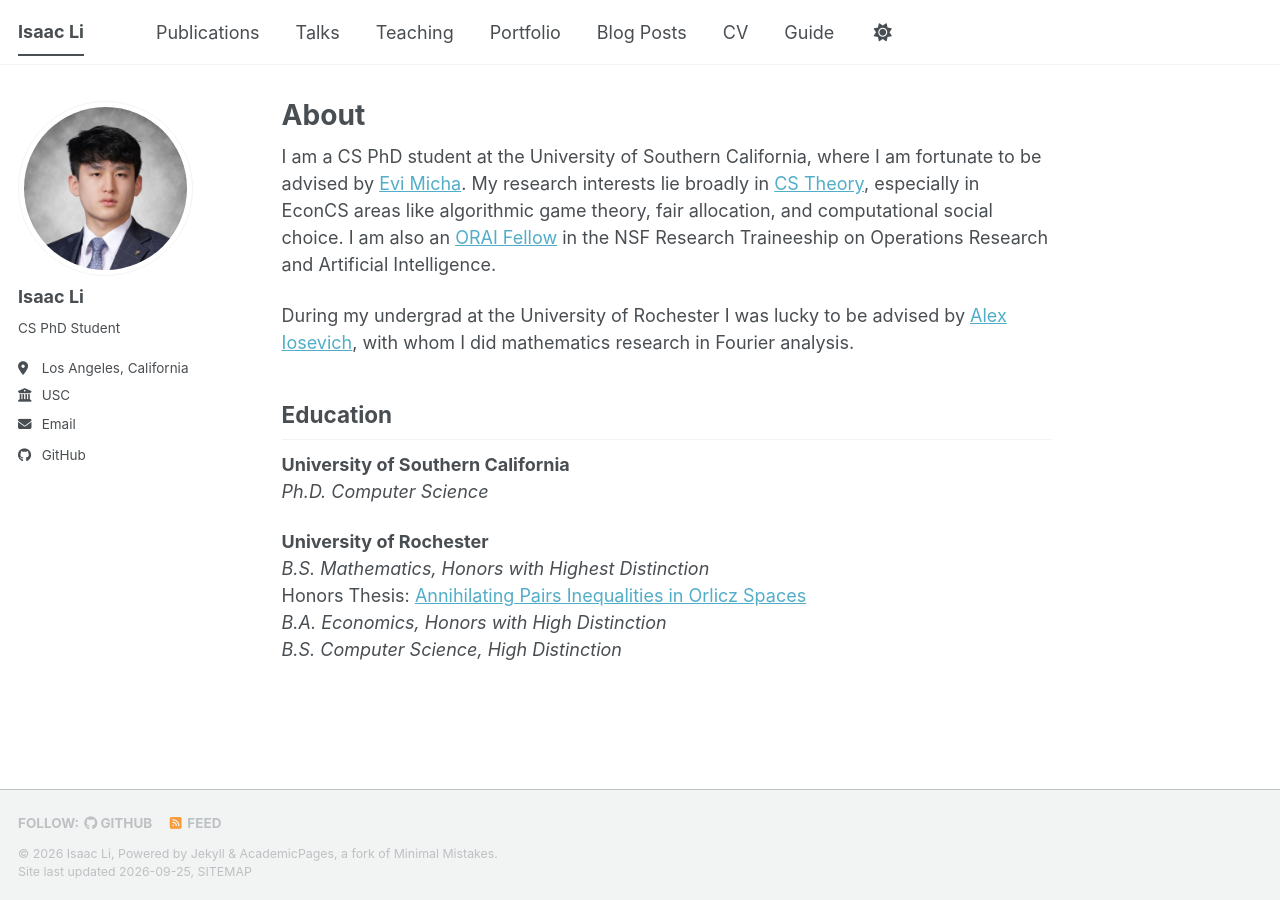
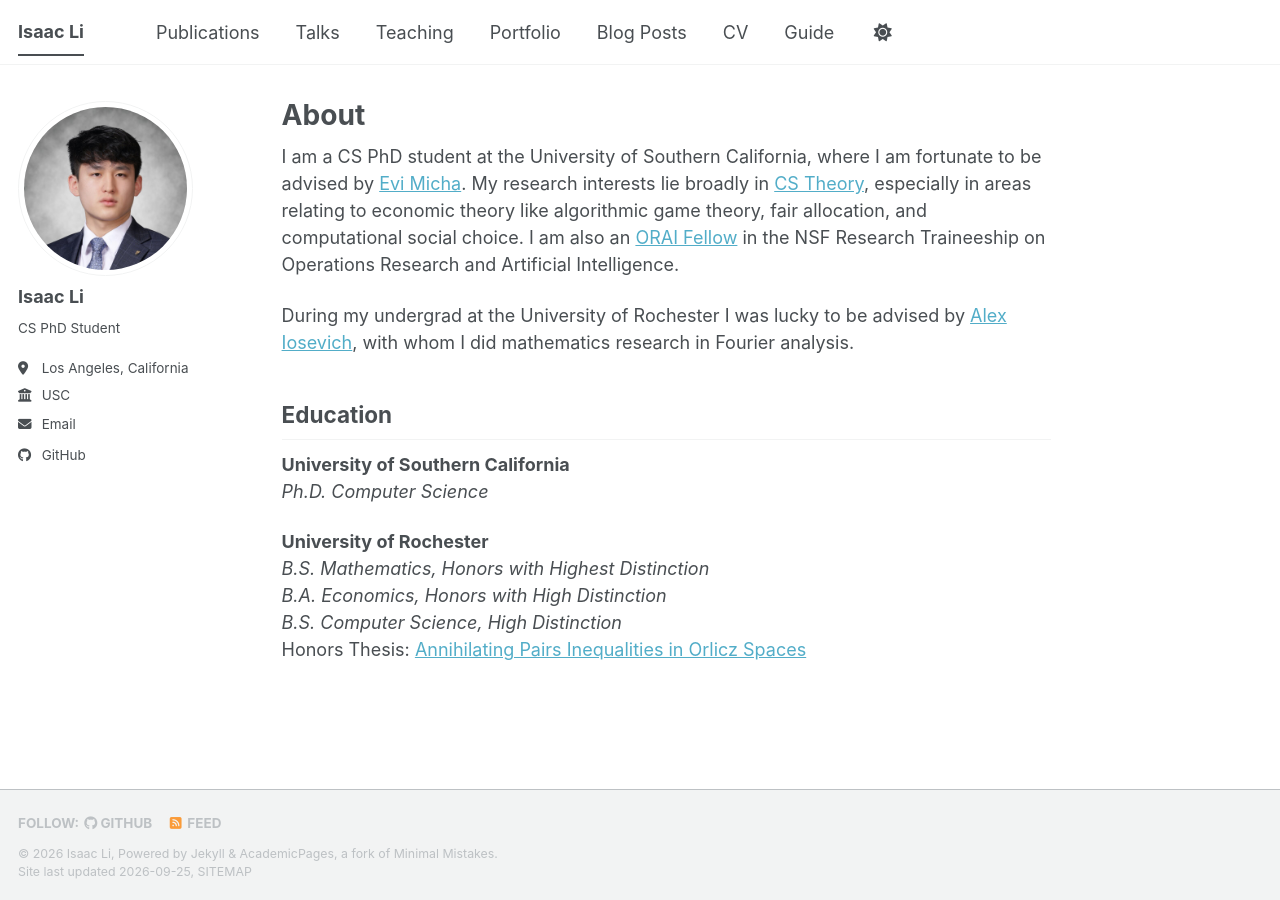
Before and after one commit to isaacli13/isaacli13.github.io, a Jekyll site: the page built from _pages/about.md, in a window 1280 px wide. Built offline with Jekyll 4.4.1, drawn with Linux system fonts in a browser that asks for light colours; a style sheet for code colours, icons or effects is not loaded.

Commit message:
Update about.md

```diff
--- a/_pages/about.md
+++ b/_pages/about.md
@@ -7,7 +7,7 @@ redirect_from:
   - /about.html
 ---
 
-I am a CS PhD student at the University of Southern California, where I am fortunate to be advised by [Evi Micha](https://evi-micha.github.io/). My research interests lie broadly in [CS Theory](http://viterbi-web.usc.edu/~cstheory/), especially in EconCS areas like algorithmic game theory, fair allocation, and computational social choice. I am also an [ORAI Fellow](https://sites.google.com/usc.edu/usc-nrt-orai/) in the NSF Research Traineeship on Operations Research and Artificial Intelligence.
+I am a CS PhD student at the University of Southern California, where I am fortunate to be advised by [Evi Micha](https://evi-micha.github.io/). My research interests lie broadly in [CS Theory](http://viterbi-web.usc.edu/~cstheory/), especially in areas relating to economic theory like algorithmic game theory, fair allocation, and computational social choice. I am also an [ORAI Fellow](https://sites.google.com/usc.edu/usc-nrt-orai/) in the NSF Research Traineeship on Operations Research and Artificial Intelligence.
 
 During my undergrad at the University of Rochester I was lucky to be advised by [Alex Iosevich](https://alexiosevich.com/), with whom I did mathematics research in Fourier analysis.
 
@@ -18,6 +18,6 @@ Education
 
 **University of Rochester**
 *B.S. Mathematics, Honors with Highest Distinction*
-  Honors Thesis: [Annihilating Pairs Inequalities in Orlicz Spaces](https://www.sas.rochester.edu/mth/undergraduate/honorspaperspdfs/issacli2025.pdf)
 *B.A. Economics, Honors with High Distinction*
 *B.S. Computer Science, High Distinction*
+Honors Thesis: [Annihilating Pairs Inequalities in Orlicz Spaces](https://www.sas.rochester.edu/mth/undergraduate/honorspaperspdfs/issacli2025.pdf)
```
